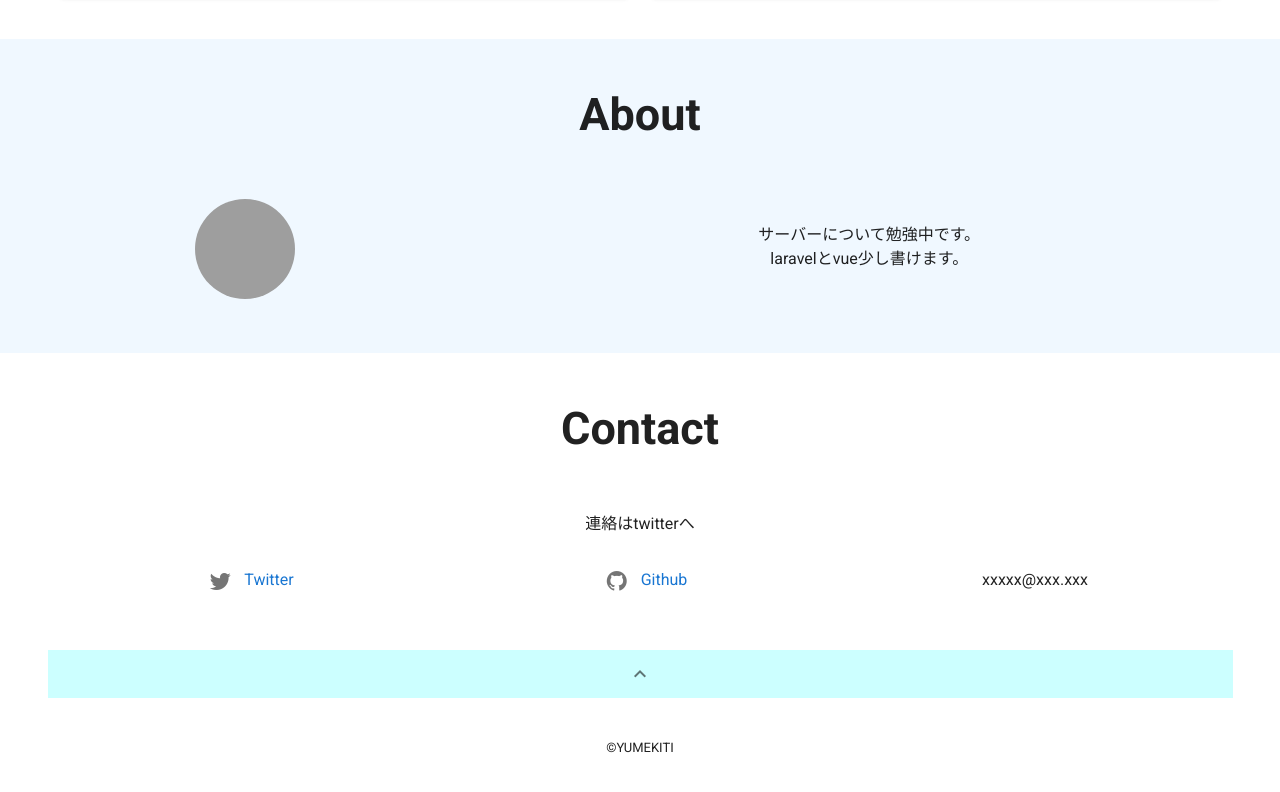
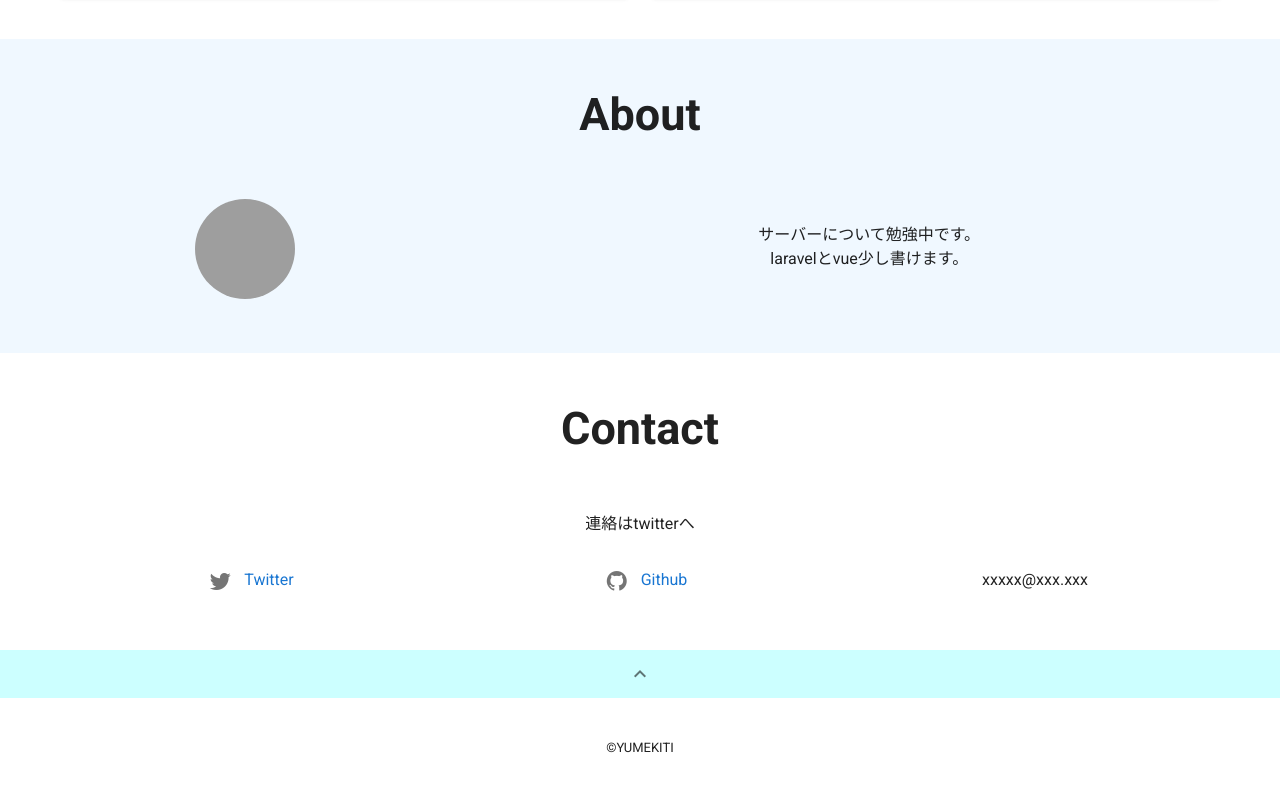
Before and after one commit to yumekiti-archive/Portfolio, a Vue app in the folder vue/: page / in a window 1280 px wide. Shown: the part 1592-2384 px from the top of the page. Built offline with nearby package versions, Linux system fonts and the light colour scheme; grey boxes are pictures that could not be loaded.

Commit message:
fix: top

```diff
--- a/vue/src/components/Footer.vue
+++ b/vue/src/components/Footer.vue
@@ -1,6 +1,5 @@
 <template>
-    <v-container>
-        <v-row>
+    <div>
         <v-col cols="12" class="nav" @click="this.top">
             <v-icon>
                 mdi-chevron-up
@@ -11,8 +10,7 @@
                 <div>&copy;YUMEKITI</div>
             </footer>
         </v-col>
-        </v-row>
-    </v-container>
+    </div>
 </template>
 
 <script>
```
Lines whose indentation alone changed are shown as unchanged.
